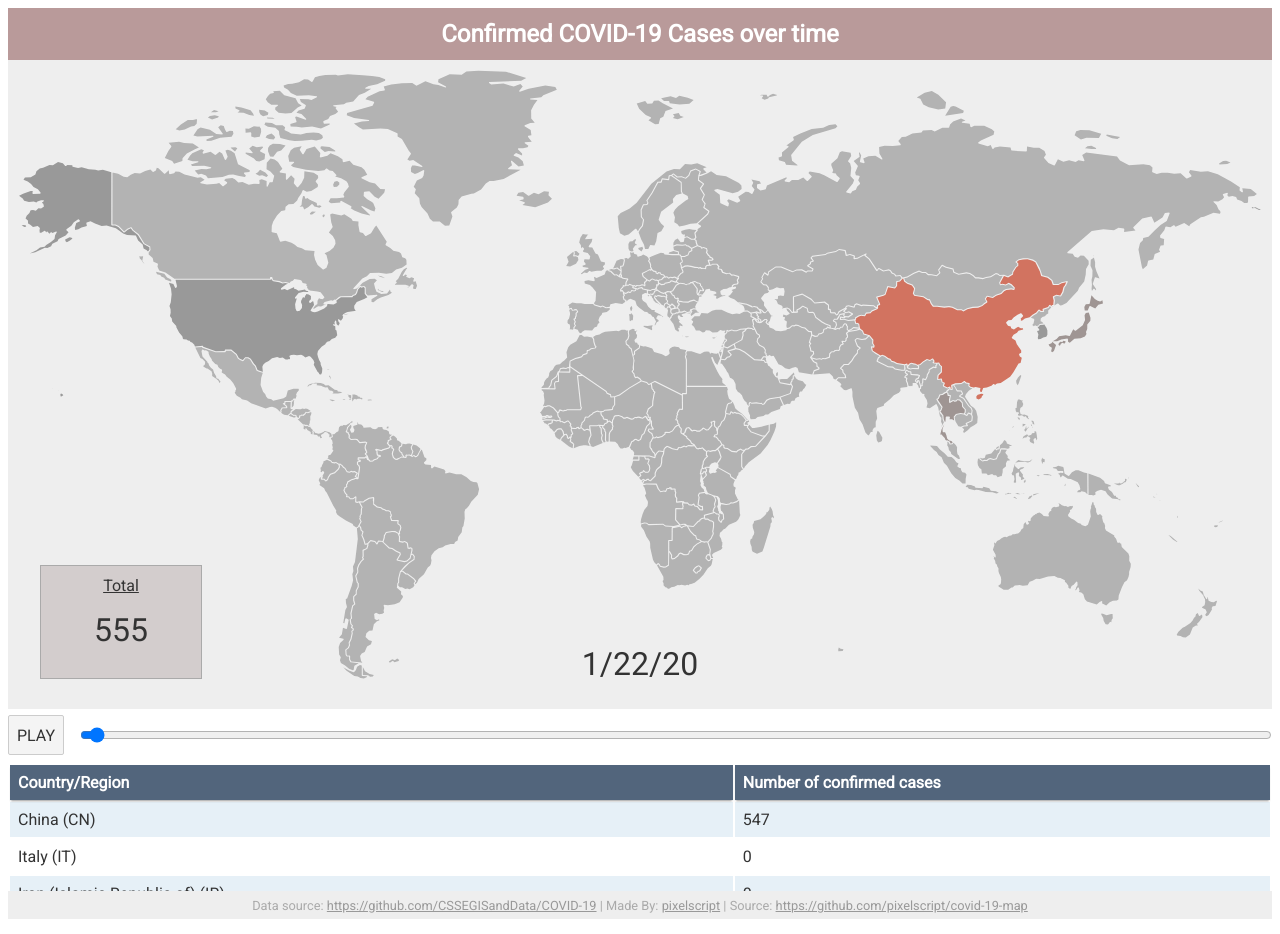
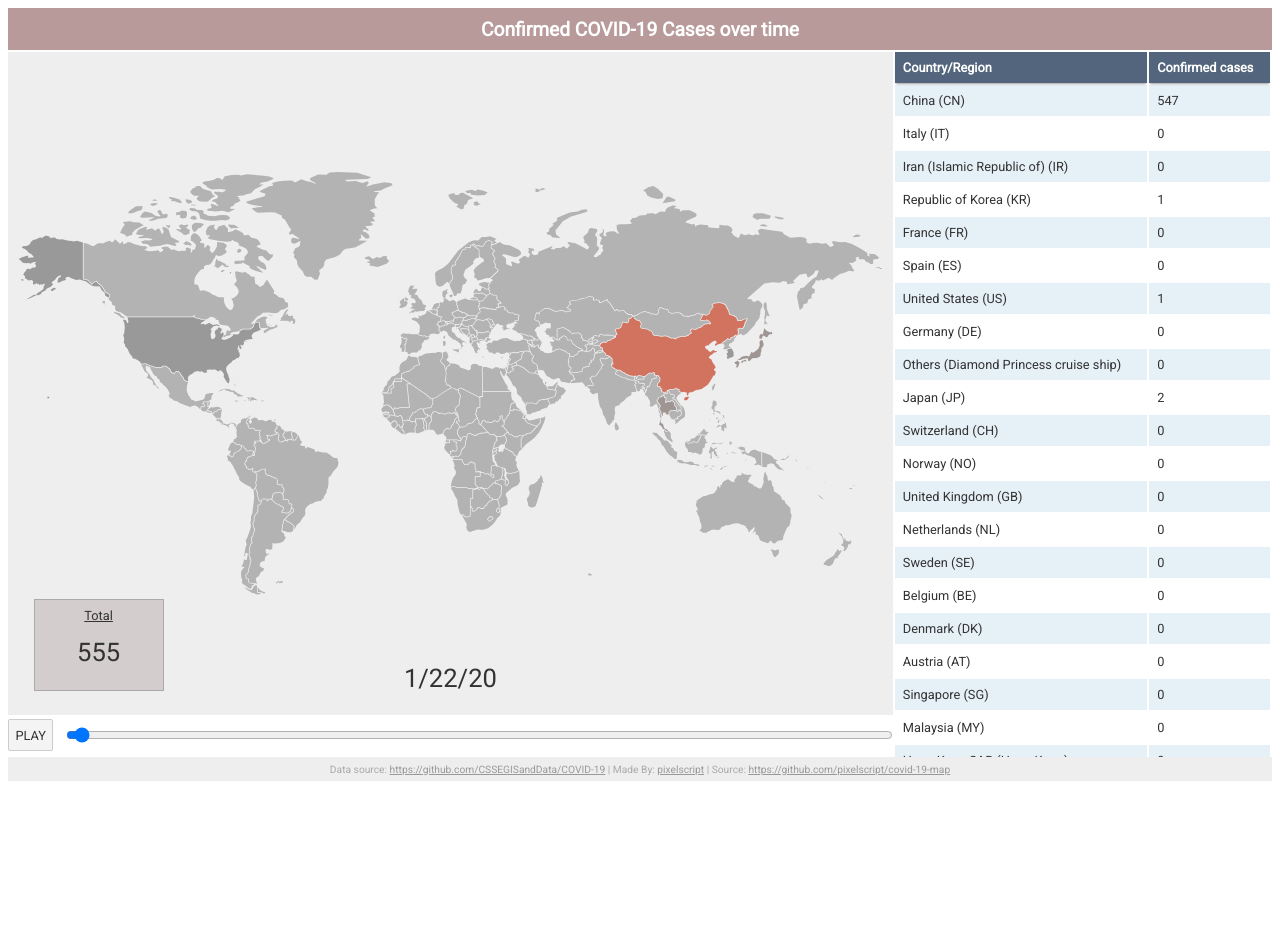
Before and after one commit to pixelscript/covid-19-map, a Svelte app: page / in a window 1280 px wide. After the commit the page ends 800 px from the top, so only its background shows below. Built offline with nearby package versions, Linux system fonts and the light colour scheme.

Commit message:
styling improvements

```diff
--- a/public/global.css
+++ b/public/global.css
@@ -10,18 +10,6 @@ body {
 	padding: 8px;
 	box-sizing: border-box;
 	font-family: -apple-system, BlinkMacSystemFont, "Segoe UI", Roboto, Oxygen-Sans, Ubuntu, Cantarell, "Helvetica Neue", sans-serif;
-}
-
-@media (max-width: 800px) {
-	.grid-container {
-		font-size: 0.7em;
-	}
-}
-
-@media (max-width: 600px) {
-	.grid-container {
-		font-size: 0.5em;
-	}
 }
 
 a {
--- a/src/App.svelte
+++ b/src/App.svelte
@@ -9,11 +9,11 @@
 <style>
   :global(body, html) {
     /* this will apply to <body> */
-		height:100%;
+    height: 100%;
   }
 
   :global(*) {
-    font-family: 'Roboto', sans-serif;
+    font-family: "Roboto", sans-serif;
   }
 
   .grid-container {
@@ -21,25 +21,51 @@
     grid-template-columns: 1fr;
     grid-template-rows: 0fr 0fr 0fr 0fr 1fr 2.7em;
     grid-template-areas: "header" "map" "total" "slider" "table" "footer";
-		height:100%;
+    height: 100%;
+    font-size: 0.8em;
   }
 
+  @media (min-aspect-ratio: 4/3) {
+    .grid-container {
+      display: grid;
+      grid-template-columns: 1.4fr 0.6fr;
+      grid-template-rows: 0fr 1fr 0fr 0fr 2.7em;
+      grid-template-areas: "header header" "map table" "total table" "slider table" "footer footer";
+    }
 
-  h1, span {
+    .map {
+      margin-top:2px;
+    }
+  }
+
+  @media (max-width: 1000px) {
+    .grid-container {
+      font-size: 0.7em;
+    }
+  }
+
+  @media (max-width: 800px) {
+    .grid-container {
+      font-size: 0.6em;
+    }
+  }
+
+  h1,
+  span {
     grid-area: header;
-    text-align:center;
-    margin:0;
-    padding:0.5em;
+    text-align: center;
+    margin: 0;
+    padding: 0.5em;
     background: #b99a9a;
     color: white;
-    font-size:1.5em;
+    font-size: 1.5em;
   }
   span {
     font-size: 0.8em;
-    width:100%;
+    width: 100%;
     box-sizing: border-box;
     background: #eee;
-    color: #AAA;
+    color: #aaa;
     display: inline-block;
   }
 
@@ -64,7 +90,6 @@
   .table {
     grid-area: table;
     overflow: scroll;
-    min-height:8em;
   }
 
   footer {
@@ -74,26 +99,39 @@
 </style>
 
 <svelte:head>
-  <link href="https://fonts.googleapis.com/css?family=Roboto&display=swap" rel="stylesheet">
+  <link
+    href="https://fonts.googleapis.com/css?family=Roboto&display=swap"
+    rel="stylesheet" />
 </svelte:head>
 
 {#await data.fetch() then data}
   <main class="grid-container">
     <h1 class="header">Confirmed COVID-19 Cases over time</h1>
     <div class="map">
-    <Map body="{data.body}" countryCodes="{data.countryCodes}" />
+      <Map body={data.body} countryCodes={data.countryCodes} />
     </div>
     <div class="total">
-    <Total body="{data.body}"/>
+      <Total body={data.body} />
     </div>
     <div class="slider">
-    <Slider dates="{data.dates}"/>
+      <Slider dates={data.dates} />
     </div>
     <div class="table">
-    <Table class="table" body="{data.body}" countryCodes="{data.countryCodes}"  />
+      <Table class="table" body={data.body} countryCodes={data.countryCodes} />
     </div>
     <footer>
-    <span>Data source: <a href="https://github.com/CSSEGISandData/COVID-19">https://github.com/CSSEGISandData/COVID-19</a> | Made By: <a href="http://www.pixelscript.net/">pixelscript</a> | Source: <a href="https://github.com/pixelscript/covid-19-map">https://github.com/pixelscript/covid-19-map</a></span>
+      <span>
+        Data source:
+        <a href="https://github.com/CSSEGISandData/COVID-19">
+          https://github.com/CSSEGISandData/COVID-19
+        </a>
+        | Made By:
+        <a href="http://www.pixelscript.net/">pixelscript</a>
+        | Source:
+        <a href="https://github.com/pixelscript/covid-19-map">
+          https://github.com/pixelscript/covid-19-map
+        </a>
+      </span>
     </footer>
   </main>
 {/await}
--- a/src/Map.svelte
+++ b/src/Map.svelte
@@ -4,6 +4,7 @@
   import _ from 'lodash';
   import { selectedCountryCode, selectedDateIndex } from './main.store';
   import world from "./world-mill.json";
+  import { fade } from 'svelte/transition';
 
   export let body = [];
   export let countryCodes = [];
@@ -42,16 +43,13 @@
     margin: 0 0 1em 0;
     text-align: center;
     margin: 0 auto;
-    max-height:100%;
-    max-width:1400px;
+    height:100%;
   }
 
   svg {
     width: 100%;
     margin: 0 0 1em 0;
-  }
-  path {
-    /* cursor: pointer; */
+    height:100%;
   }
   figure {
     padding: 10px;
@@ -73,7 +71,7 @@
     {world.height}"
     xml:space="preserve">
     <g>
-      {#each countries as country}
+      {#each countries as country (country)}
         <path
           style="cursor: {country.hasData ? 'pointer' : 'normal'}; fill:{country.color}; stroke:hsl(100,25%,16%); stroke-width: {country.code == $selectedCountryCode ? 1 : 0}; paint-order: fill;"
           d={country.path}
--- a/src/Table.svelte
+++ b/src/Table.svelte
@@ -1,12 +1,12 @@
 <script>
   import { selectedCountryCode, selectedDateIndex } from "./main.store";
-  import { afterUpdate } from 'svelte';
+  import { afterUpdate } from "svelte";
   export let body;
   let tBody;
   let over = false;
   afterUpdate(() => {
     const selected = tBody.querySelector(".selected");
-    if(selected && !over) {
+    if (selected && !over) {
       selected.scrollIntoView(false);
     }
   });
@@ -16,12 +16,24 @@
   table {
     width: 100%;
     max-height: 100%;
+    border-color: red;
+    background:white;
+  }
+
+  .hider {
+    background: white;
+    position: absolute;
+    left:0;
+    right:0;
+    z-index:1;
+  }
+  thead {
+    background: white;
   }
   th {
-    background: white;
-    position: sticky;
-    top: 0;
     box-shadow: 0 2px 2px -1px rgba(0, 0, 0, 0.4);
+        position: sticky;
+    top: 2px;
   }
   table tr th {
     background: #52657c;
@@ -48,11 +60,12 @@
     padding: 0.5rem;
   }
 </style>
-<table on:mouseover="{()=> over = true}" on:mouseleave="{()=> over = false}">
+<div class="hider"></div>
+<table on:mouseover={() => (over = true)} on:mouseleave={() => (over = false)}>
   <thead>
     <tr>
       <th>Country/Region</th>
-      <th>Number of confirmed cases</th>
+      <th>Confirmed cases</th>
     </tr>
   </thead>
   <tbody bind:this={tBody}>
@@ -62,7 +75,10 @@
         on:mouseover={() => {
           selectedCountryCode.set(row.code);
         }}>
-        <td>{row.country} {#if row.code}({row.code}){/if}</td>
+        <td>
+          {row.country}
+          {#if row.code}({row.code}){/if}
+        </td>
         <td>{row.data[$selectedDateIndex].value.toLocaleString()}</td>
       </tr>
     {/each}
```
Lines whose indentation alone changed are shown as unchanged.
